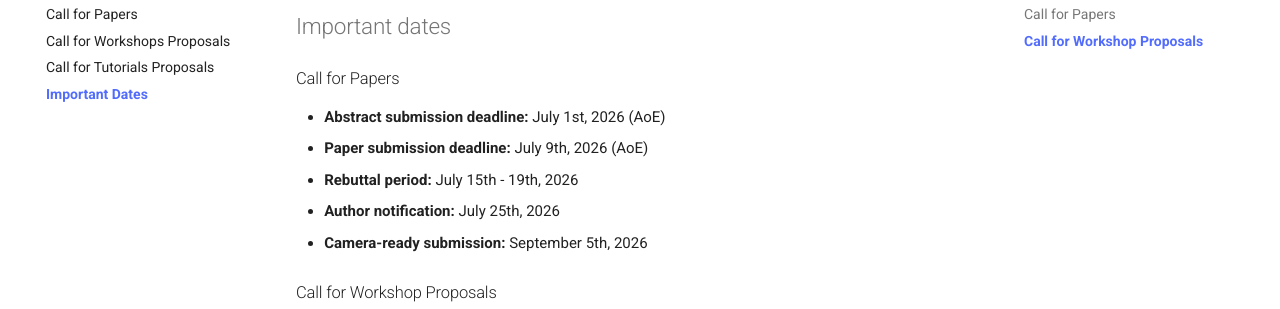
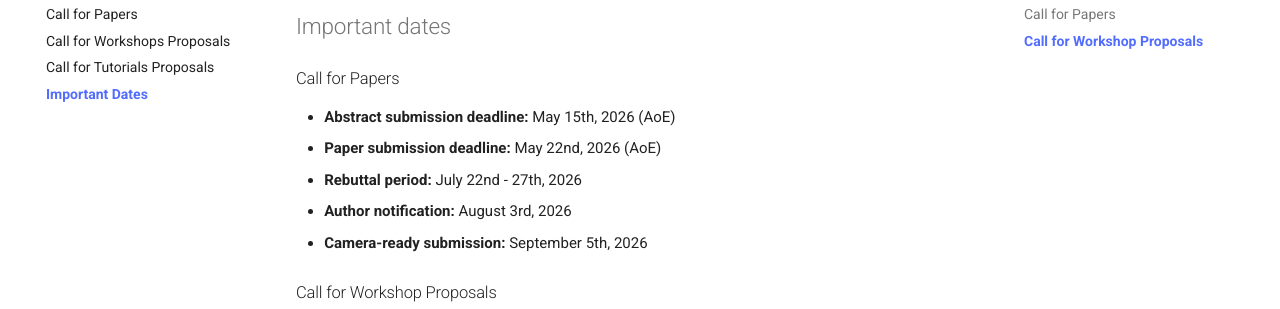
Before and after one commit to CoCo-ARCOS/sbac-pad2026, an MkDocs documentation site: the page built from docs/submissions/important-dates.md, in a window 1280 px wide and 1015 px high. Shown: the part 572-881 px from the top of the window. Built offline with MkDocs 1.6.1 and Material for MkDocs 9.7.7, drawn with Linux system fonts in a browser that asks for light colours; comment, search, counter and statistics services are not loaded.

Commit message:
errata on important dates

```diff
--- a/docs/submissions/important-dates.md
+++ b/docs/submissions/important-dates.md
@@ -2,10 +2,10 @@
 
 ## Call for Papers
 
-* **Abstract submission deadline:** July 1st, 2026 (AoE)
-* **Paper submission deadline:** July 9th, 2026 (AoE)
-* **Rebuttal period:** July 15th - 19th, 2026
-* **Author notification:** July 25th, 2026
+* **Abstract submission deadline:** May 15th, 2026 (AoE)
+* **Paper submission deadline:** May 22nd, 2026 (AoE)
+* **Rebuttal period:** July 22nd - 27th, 2026
+* **Author notification:** August 3rd, 2026
 * **Camera-ready submission:** September 5th, 2026
 
 ## Call for Workshop Proposals
```
